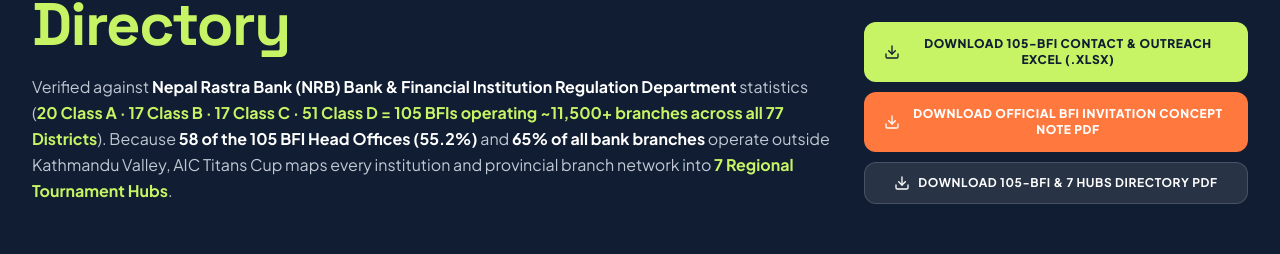
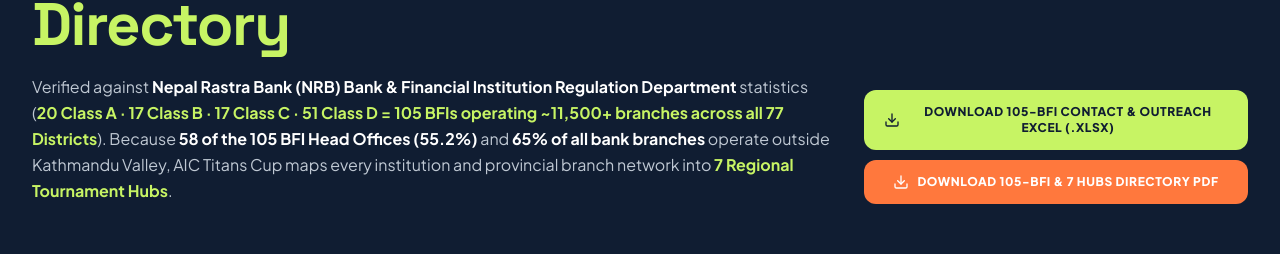
Before and after one commit to championscupint/aurium-sports-web, a Next.js app: page /aic-titans-cup/contact in a window 1280 px wide. Shown: the part 309-563 px from the top of the page. Built offline with nearby package versions, Linux system fonts and the light colour scheme; no server answers.

Commit message:
chore: remove Concept Note PDF from website downloads

```diff
--- a/src/app/aic-titans-cup/contact/page.tsx
+++ b/src/app/aic-titans-cup/contact/page.tsx
@@ -124,16 +124,9 @@ export default function ContactAndHubsPage() {
               <Download className="w-4 h-4 shrink-0" /> Download 105-BFI Contact &amp; Outreach Excel (.XLSX)
             </a>
             <a
-              href="/downloads/AIC_Titans_Cup_Official_BFI_Invitation_Concept_Note.pdf"
+              href="/downloads/AIC_Titans_Cup_BFI_Location_and_Regional_Hub_Directory.pdf"
               target="_blank"
               className="inline-flex items-center justify-center gap-2 bg-[#FF783D] hover:bg-[#e8662c] text-white font-extrabold text-xs uppercase tracking-wider py-3.5 px-5 rounded-xl transition-colors text-center"
-            >
-              <Download className="w-4 h-4 shrink-0" /> Download Official BFI Invitation Concept Note PDF
-            </a>
-            <a
-              href="/downloads/AIC_Titans_Cup_BFI_Location_and_Regional_Hub_Directory.pdf"
-              target="_blank"
-              className="inline-flex items-center justify-center gap-2 bg-white/10 hover:bg-white/15 border border-white/15 text-white font-bold text-xs uppercase tracking-wider py-3 px-5 rounded-xl transition-colors text-center"
             >
               <Download className="w-4 h-4 shrink-0" /> Download 105-BFI &amp; 7 Hubs Directory PDF
             </a>
```
Also changed, not shown: 1 other file (tests, documents, lock files or other folders).
